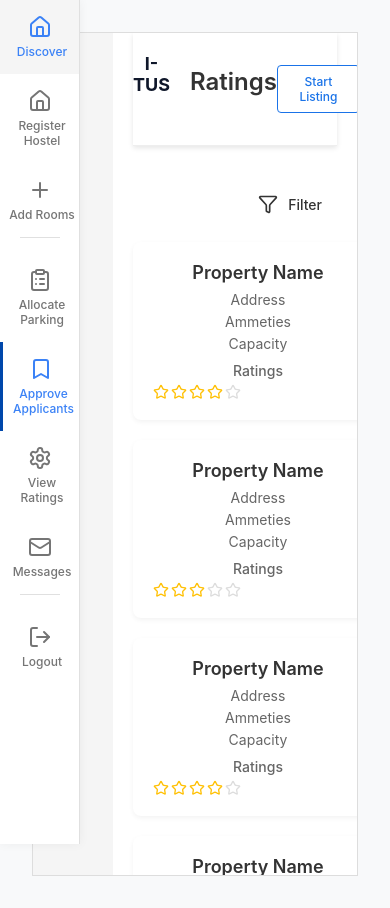
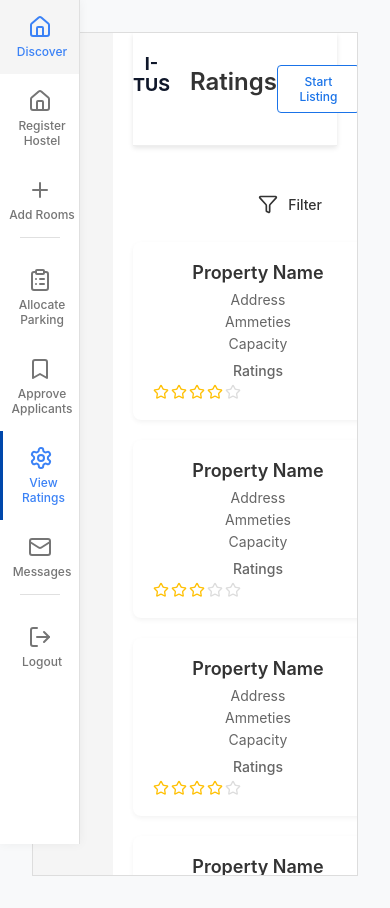
Before and after one commit to ChaudaryAbdullah/living-plus, a React (Vite) app in the folder frontend/: page /view-ratings in a window 390 px wide. Built offline with nearby package versions, Linux system fonts and the light colour scheme.

Commit message:
sidebars

```diff
--- /dev/null
+++ b/frontend/src/components/css/renter-sidebar.css
@@ -0,0 +1,93 @@
+.owner-sidebar {
+    width: 200px;
+    height: 100vh;
+    background-color: #ffffff;
+    border-right: 1px solid #e0e0e0;
+    position: fixed;
+    left: 0;
+    top: 0;
+    display: flex;
+    flex-direction: column;
+    box-shadow: 0 0 10px rgba(0, 0, 0, 0.05);
+  }
+
+  .sidebar-nav {
+    padding: 20px 0;
+    height: 100%;
+  }
+
+  .sidebar-menu {
+    list-style: none;
+    padding: 0;
+    margin: 0;
+    display: flex;
+    flex-direction: column;
+    height: 100%;
+  }
+
+  .sidebar-item {
+    margin-bottom: 10px;
+    display: flex;
+    flex-direction: column;
+    align-items: center;
+  }
+
+  .sidebar-item:last-child {
+    margin-top: auto;
+    margin-bottom: 20px;
+  }
+
+  .sidebar-link {
+    display: flex;
+    flex-direction: column;
+    align-items: center;
+    text-decoration: none;
+    color: #333;
+    padding: 10px;
+    width: 100%;
+    text-align: center;
+  }
+
+  .sidebar-icon {
+    display: flex;
+    justify-content: center;
+    align-items: center;
+    margin-bottom: 5px;
+    color: #666;
+  }
+
+  .sidebar-label {
+    font-size: 12px;
+    font-weight: 500;
+  }
+
+  /* Active state styling */
+  .sidebar-item.active .sidebar-icon {
+    color: #4f46e5; /* Purple/blue color for active item */
+  }
+
+  .sidebar-item.active .sidebar-label {
+    color: #4f46e5;
+    font-weight: 600;
+  }
+
+  /* Hover effects */
+  .sidebar-link:hover {
+    background-color: #f5f5f5;
+  }
+
+  .sidebar-link:hover .sidebar-icon {
+    transform: scale(1.1);
+    transition: transform 0.2s ease;
+  }
+
+  /* Media query for smaller screens */
+  @media (max-width: 768px) {
+    .owner-sidebar {
+      width: 80px;
+    }
+
+    .sidebar-label {
+      font-size: 10px;
+    }
+  }
--- a/frontend/src/components/owner-sidebar.jsx
+++ b/frontend/src/components/owner-sidebar.jsx
@@ -4,9 +4,7 @@ import { useState } from "react"
 import { Home, Plus, ClipboardList, Bookmark, Settings, Mail, LogOut } from "lucide-react"
 import "./css/owner-sidebar.css"
 
-const OwnerSidebar = () => {
-  const [activeItem, setActiveItem] = useState("approve-applicants")
-
+const OwnerSidebar = ({ activeItem, setActiveItem }) => {
   const menuItems = [
     { id: "discover", icon: <Home size={24} />, label: "Discover" },
     { id: "register-hostel", icon: <Home size={24} />, label: "Register Hostel" },
@@ -20,7 +18,6 @@ const OwnerSidebar = () => {
 
   const handleItemClick = (id) => {
     setActiveItem(id)
-    // You can add navigation logic here
   }
 
   return (
--- a/frontend/src/components/view-ratings.jsx
+++ b/frontend/src/components/view-ratings.jsx
@@ -5,7 +5,7 @@ import OwnerSidebar from './owner-sidebar';
 const ViewRatings = () => {
   // Mock data for properties
   const [properties, setProperties] = useState([]);
-
+  const [activeItem, setActiveItem] = useState("view-ratings")
   useEffect(() => {
     // Simulating data fetch from backend
     const fetchData = async () => {
@@ -89,7 +89,7 @@ const ViewRatings = () => {
   return (
     <div className="app-container">
       {/* Sidebar */}
-      <OwnerSidebar/>
+      <OwnerSidebar activeItem={activeItem} setActiveItem={setActiveItem} />
 
       {/* Main Content */}
       <div className="main-content">
```
Also changed, not shown: frontend/src/components/renter-sidebar.jsx (added, +61 -0 lines), 1 other file (tests, documents, lock files or other folders).
